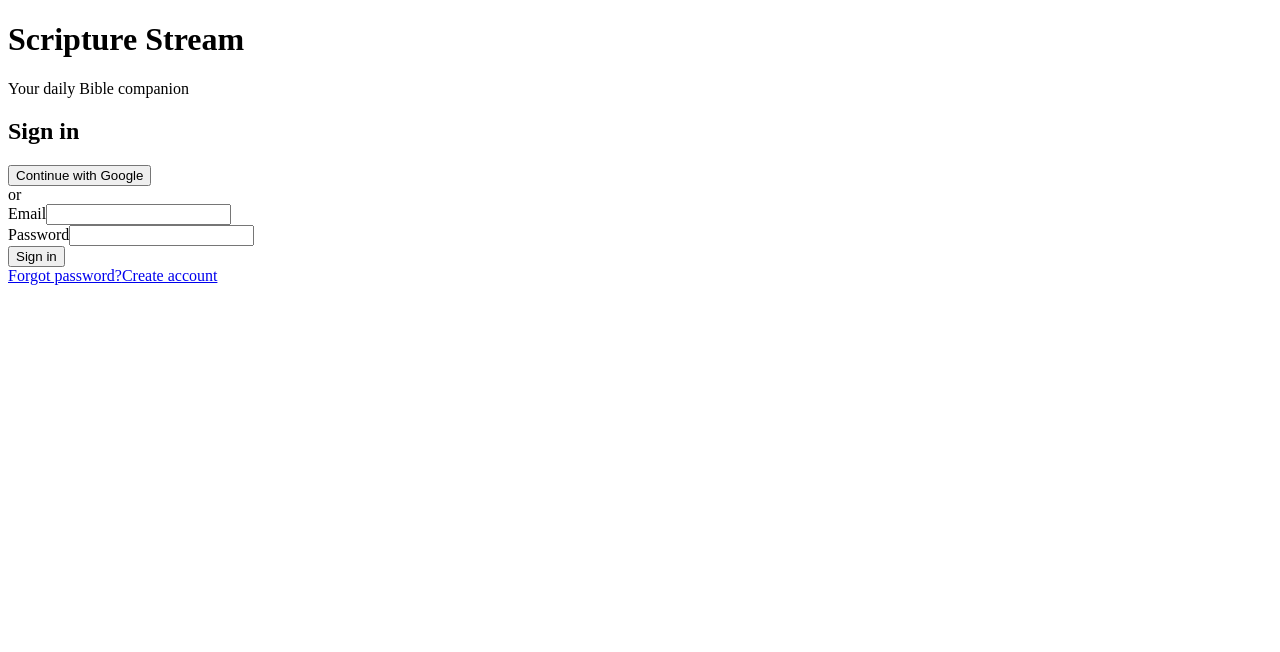
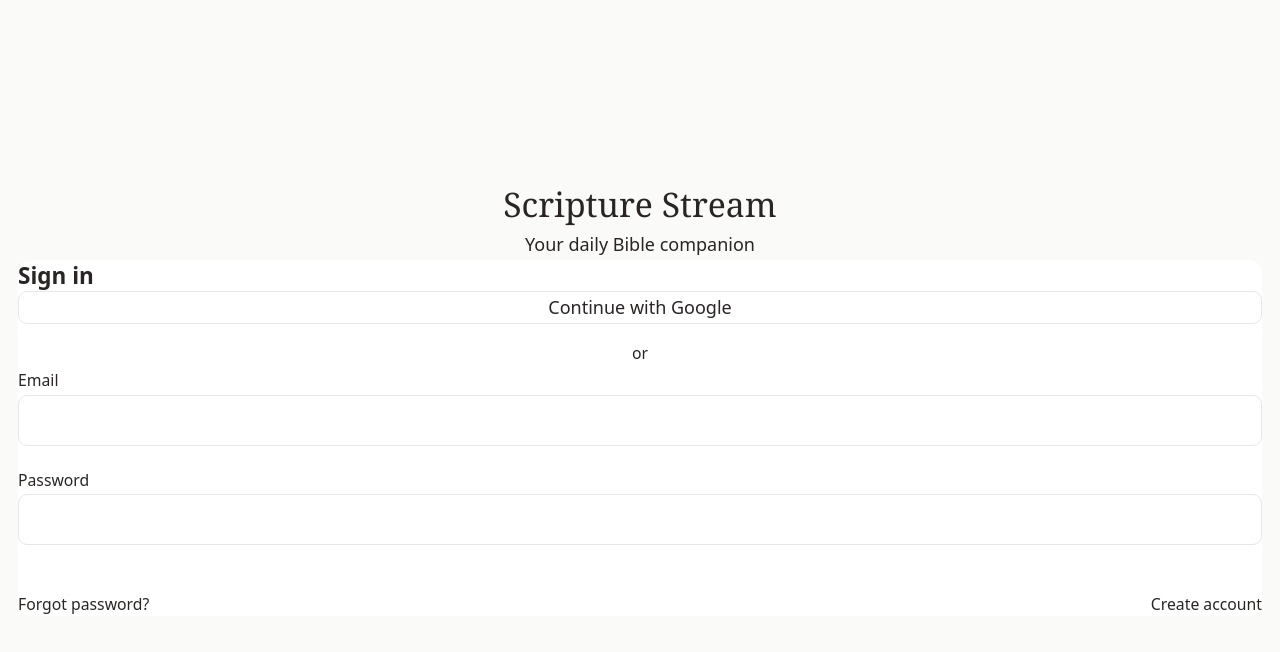
Before and after one commit to Roosewalt1234/scripture-stream, a Next.js app: page /signin in a window 1280 px wide. Shown: the top 652 px of the page. Built offline with nearby package versions, Linux system fonts and the light colour scheme.

Commit message:
feat: add root layout, theme provider, protected app shell

```diff
--- /dev/null
+++ b/app/globals.css
@@ -0,0 +1,24 @@
+@tailwind base;
+@tailwind components;
+@tailwind utilities;
+
+:root {
+  --font-size: 18px;
+  --line-height: 1.7;
+}
+
+html { font-size: var(--font-size); }
+
+body {
+  @apply bg-stone-50 text-stone-800;
+}
+
+/* Sepia theme */
+.theme-sepia {
+  @apply bg-amber-50 text-amber-900;
+}
+
+/* Dark theme */
+.theme-dark {
+  @apply bg-stone-900 text-stone-100;
+}
--- /dev/null
+++ b/app/layout.tsx
@@ -0,0 +1,18 @@
+import type { Metadata } from 'next';
+import './globals.css';
+import { ThemeProvider } from '@/components/providers/theme-provider';
+
+export const metadata: Metadata = {
+  title: 'Scripture Stream — Daily Bible Study',
+  description: 'Read, study, and explore the Bible with AI-powered insights.',
+};
+
+export default function RootLayout({ children }: { children: React.ReactNode }) {
+  return (
+    <html lang="en">
+      <body>
+        <ThemeProvider>{children}</ThemeProvider>
+      </body>
+    </html>
+  );
+}
--- /dev/null
+++ b/components/providers/theme-provider.tsx
@@ -0,0 +1,43 @@
+'use client';
+import { createContext, useContext, useState, useEffect, ReactNode } from 'react';
+import { UserPreferences } from '@/types';
+
+interface ThemeContextValue {
+  prefs: UserPreferences;
+  setPrefs: (p: Partial<UserPreferences>) => void;
+}
+
+const ThemeContext = createContext<ThemeContextValue>({
+  prefs: { theme: 'light', fontSize: 18, lineHeight: 1.7, fontFamily: 'serif' },
+  setPrefs: () => {},
+});
+
+export function ThemeProvider({ children }: { children: ReactNode }) {
+  const [prefs, setPrefsState] = useState<UserPreferences>({
+    theme: 'light', fontSize: 18, lineHeight: 1.7, fontFamily: 'serif',
+  });
+
+  useEffect(() => {
+    const stored = localStorage.getItem('ss_prefs');
+    if (stored) setPrefsState(JSON.parse(stored));
+  }, []);
+
+  function setPrefs(partial: Partial<UserPreferences>) {
+    const next = { ...prefs, ...partial };
+    setPrefsState(next);
+    localStorage.setItem('ss_prefs', JSON.stringify(next));
+  }
+
+  return (
+    <ThemeContext.Provider value={{ prefs, setPrefs }}>
+      <div
+        className={`theme-${prefs.theme} min-h-screen`}
+        style={{ fontSize: prefs.fontSize, lineHeight: prefs.lineHeight }}
+      >
+        {children}
+      </div>
+    </ThemeContext.Provider>
+  );
+}
+
+export const useTheme = () => useContext(ThemeContext);
```
Also changed, not shown: app/(app)/dashboard/page.tsx (added, +20 -0 lines), app/(app)/layout.tsx (added, +9 -0 lines).
